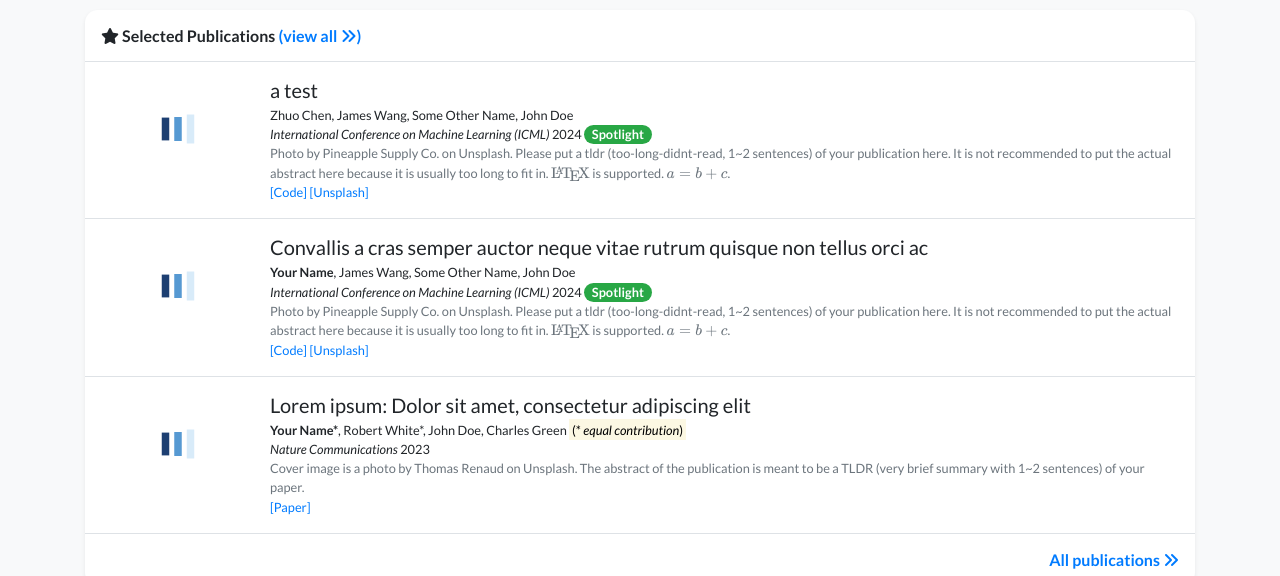
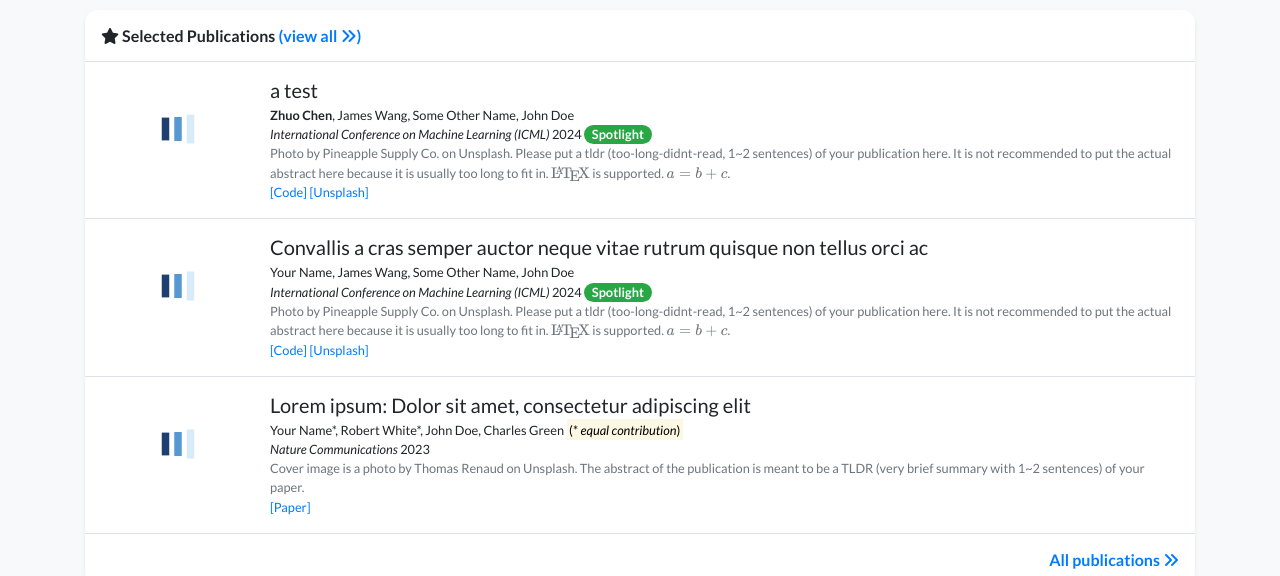
Before and after one commit to adamchen2025/adamchen2025.github.io, a Jekyll site: the page built from index.html, in a window 1280 px wide and 900 px high, scrolled down 1081 px. Shown: the part 199-775 px from the top of the window. Built offline with Jekyll 4.4.1, drawn with Linux system fonts in a browser that asks for light colours; nearby versions of some CDN libraries; a style sheet for code colours, icons or effects is not loaded; part of the change alters nothing that is shown.

```diff
--- a/_data/authors.yml
+++ b/_data/authors.yml
@@ -1,4 +1,4 @@
-"Your Name":
+"Zhuo Chen":
   bold: true
 
 "Robert White":
```
